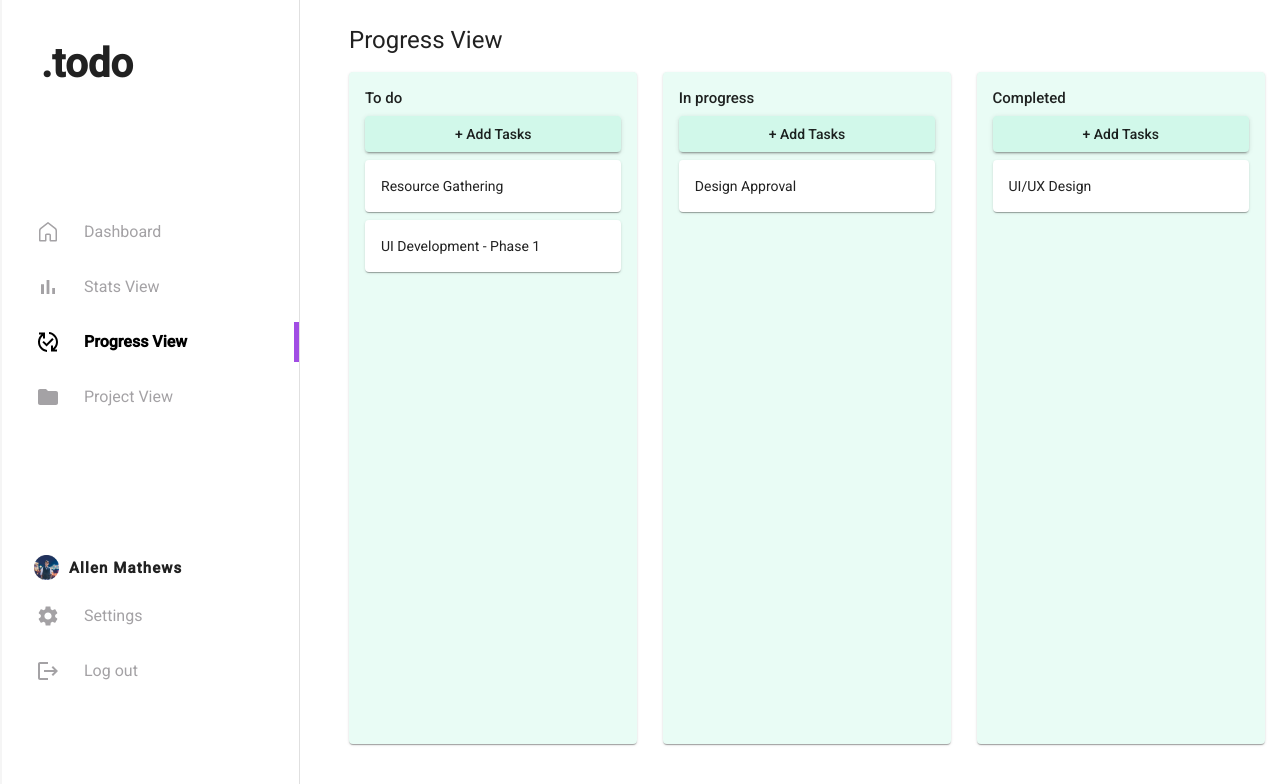
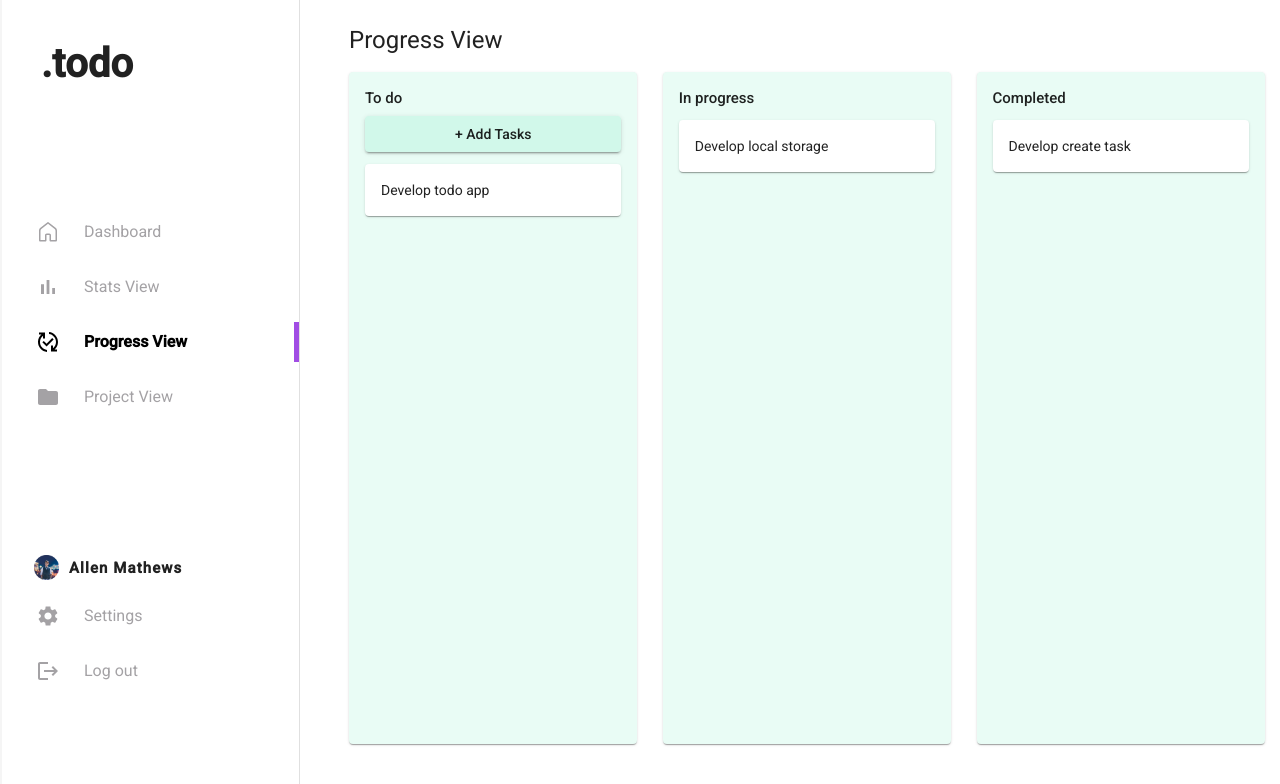
Before and after one commit to ajulthomas/todo-pwa, an Angular app: page /progress in a window 1280 px wide. Shown: the top 784 px of the page. Built offline with nearby package versions, Linux system fonts and the light colour scheme.

Commit message:
adds drag and drop functionality to progress view

```diff
--- a/src/app/views/progress/progress.component.html
+++ b/src/app/views/progress/progress.component.html
@@ -3,25 +3,30 @@
         <h1>Progress View</h1>
     </header>
     <main>
-        <mat-card class="progress-bucket">
+        <mat-card cdkDropList #todoList="cdkDropList" class="progress-bucket"
+            (cdkDropListDropped)="onDrop($event, 'TODO')" [cdkDropListConnectedTo]="[inProgressList, completedList]">
             <mat-card-title> To do </mat-card-title>
-            <button mat-raised-button> + Add Tasks</button>
-            <mat-card class="task-card" *ngFor="let task of tasks | taskFilter:'TODO'">
-                {{ task.name }}
+            <button mat-raised-button>+ Add Tasks</button>
+            <mat-card class="task-card" [cdkDragData]="task" *ngFor="let task of tasks | taskFilter: 'TODO'" cdkDrag>
+                {{ task.title }}
             </mat-card>
         </mat-card>
-        <mat-card class="progress-bucket">
+        <mat-card cdkDropList #inProgressList="cdkDropList" class="progress-bucket"
+            (cdkDropListDropped)="onDrop($event, 'IN_PROGRESS')" [cdkDropListConnectedTo]="[todoList, completedList]">
             <mat-card-title> In progress </mat-card-title>
-            <button mat-raised-button> + Add Tasks</button>
-            <mat-card class="task-card" *ngFor="let task of tasks | taskFilter:'IN_PROGRESS'">
-                {{ task.name }}
+            <!-- <button mat-raised-button> + Add Tasks</button> -->
+            <mat-card class="task-card" [cdkDragData]="task" *ngFor="let task of tasks | taskFilter: 'IN_PROGRESS'"
+                cdkDrag>
+                {{ task.title }}
             </mat-card>
         </mat-card>
-        <mat-card class="progress-bucket">
+        <mat-card cdkDropList #completedList="cdkDropList" class="progress-bucket"
+            (cdkDropListDropped)="onDrop($event, 'COMPLETED')" [cdkDropListConnectedTo]="[todoList, inProgressList]">
             <mat-card-title> Completed </mat-card-title>
-            <button mat-raised-button> + Add Tasks</button>
-            <mat-card class="task-card" *ngFor="let task of tasks | taskFilter:'COMPLETED'">
-                {{ task.name }}
+            <!-- <button mat-raised-button> + Add Tasks</button> -->
+            <mat-card class="task-card" [cdkDragData]="task" *ngFor="let task of tasks | taskFilter: 'COMPLETED'"
+                cdkDrag>
+                {{ task.title }}
             </mat-card>
         </mat-card>
     </main>
--- a/src/app/views/progress/progress.component.scss
+++ b/src/app/views/progress/progress.component.scss
@@ -21,7 +21,17 @@ main {
     background-color: rgb(209, 248, 234);
   }
   .task-card {
-    margin-top: 8px;
-    margin-bottom: 8px;
+    margin-top: 12px;
+    margin-bottom: 12px;
+    cursor: grab;
+  }
+  .task-card:active {
+    cursor: grabbing;
+  }
+  .task-card:-moz-drag-over {
+    cursor: grabbing;
+  }
+  .completed-tasks {
+    text-decoration: line-through;
   }
 }
--- a/src/app/views/progress/progress.component.ts
+++ b/src/app/views/progress/progress.component.ts
@@ -1,35 +1,25 @@
+import { CdkDragDrop } from '@angular/cdk/drag-drop';
 import { Component, OnInit } from '@angular/core';
-import { Task } from 'src/app/interfaces/project.interface';
+import { Task, TaskStatus } from 'src/app/interfaces/project.interface';
+import { TaskService } from 'src/app/services/task/task.service';
 @Component({
   selector: 'app-progress',
   templateUrl: './progress.component.html',
   styleUrls: ['./progress.component.scss'],
 })
 export class ProgressComponent implements OnInit {
-  tasks: Task[] = [
-    {
-      name: 'UI/UX Design',
-      status: 'COMPLETED',
-      project: 'ABC Sales App',
-    },
-    {
-      name: 'Design Approval',
-      status: 'IN_PROGRESS',
-      project: 'ABC Sales App',
-    },
-    {
-      name: 'Resource Gathering',
-      status: 'TODO',
-      project: 'ABC Sales App',
-    },
-    {
-      name: 'UI Development - Phase 1',
-      status: 'TODO',
-      project: 'ABC Sales App',
-    },
-  ];
+  tasks: Task[] = [];
 
-  constructor() {}
+  constructor(private taskService: TaskService) {}
 
-  ngOnInit(): void {}
+  ngOnInit(): void {
+    this.tasks = this.taskService.getTasks();
+  }
+
+  onDrop(e: CdkDragDrop<any>, taskStatus: TaskStatus) {
+    let droppedTask: Task = e.item.data;
+    droppedTask.status = taskStatus;
+    this.taskService.updateTasks([droppedTask]);
+    this.tasks = this.taskService.getTasks();
+  }
 }
```
